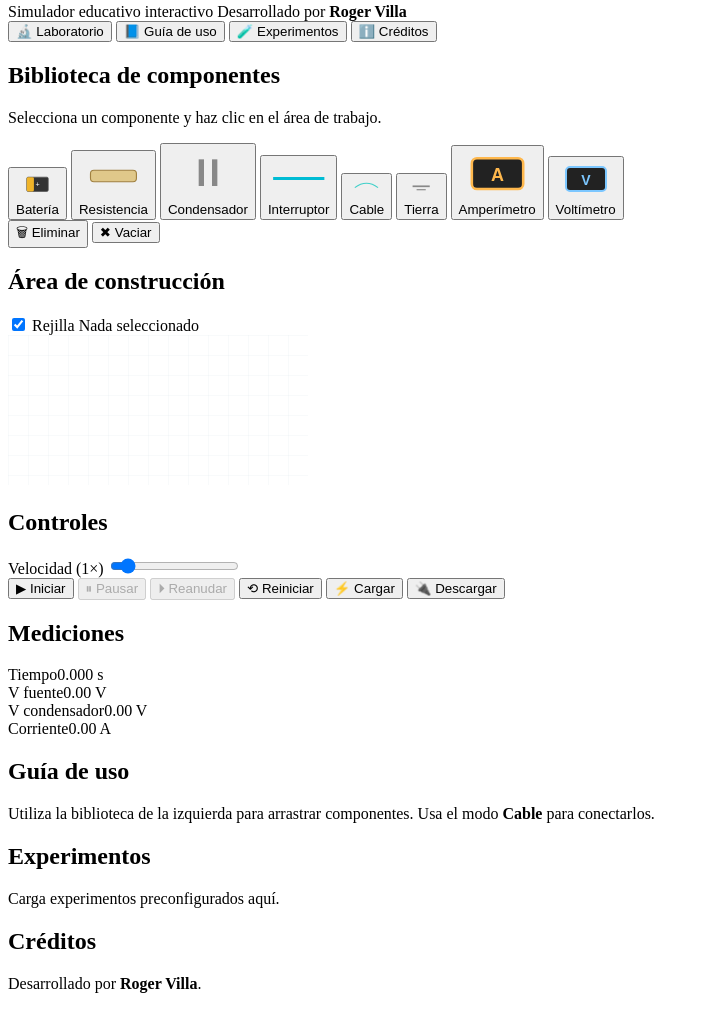
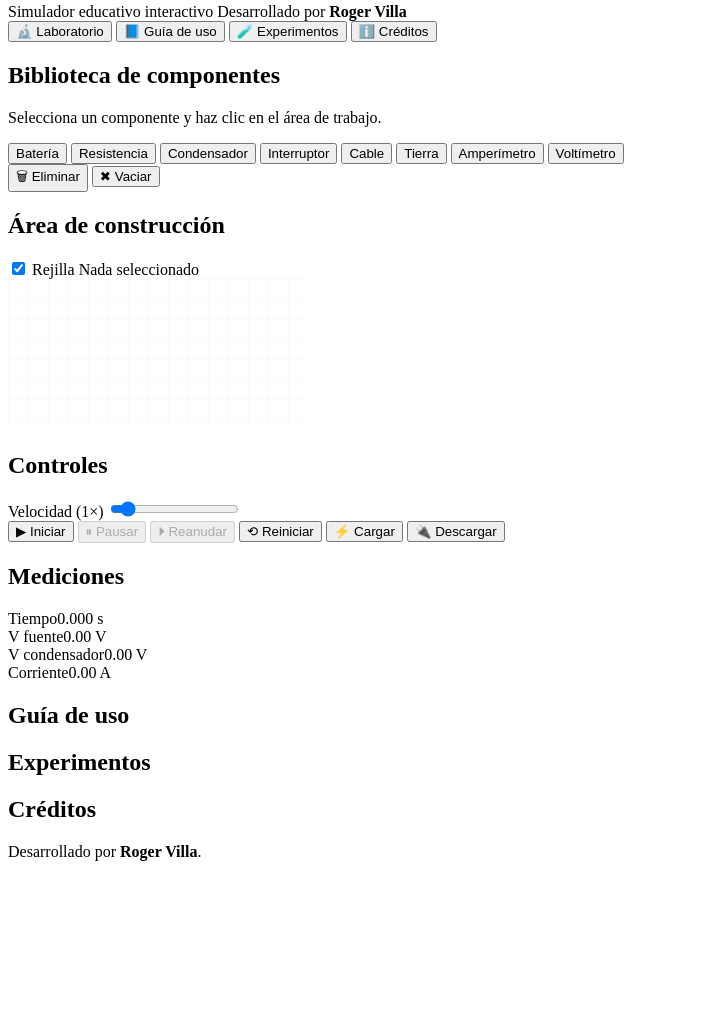
Before and after one commit to roger1997villa/simulador_fisica_II, a plain HTML site: page index.html in a window 1280 px wide. Shown: the part 111-1120 px from the top of the page, without its empty margins (0-706 px from the left). After the commit the page ends 988 px from the top, so only its background shows below. Drawn offline with Linux system fonts and the light colour scheme.

Commit message:
Refactor index.html structure and content

```diff
--- a/index.html
+++ b/index.html
@@ -33,14 +33,14 @@
         <h2 class="panel-title">Biblioteca de componentes</h2>
         <p class="panel-hint">Selecciona un componente y haz clic en el área de trabajo.</p>
         <div class="component-grid">
-          <button class="comp-btn" data-comp="source"><svg viewBox="0 0 60 40"><rect x="15" y="10" width="30" height="20" rx="2" fill="#333" stroke="#555"/><rect x="15" y="10" width="10" height="20" fill="#f0b429" rx="2"/><text x="30" y="24" text-anchor="middle" font-size="10" fill="#fff">+</text></svg><span>Batería</span></button>
-          <button class="comp-btn" data-comp="resistor"><svg viewBox="0 0 60 40"><rect x="10" y="15" width="40" height="10" fill="#e0c88a" stroke="#a08040" rx="3"/></svg><span>Resistencia</span></button>
-          <button class="comp-btn" data-comp="capacitor"><svg viewBox="0 0 60 40"><line x1="25" y1="10" x2="25" y2="30" stroke="#888" stroke-width="4"/><line x1="35" y1="10" x2="35" y2="30" stroke="#888" stroke-width="4"/></svg><span>Condensador</span></button>
-          <button class="comp-btn" data-comp="switch"><svg viewBox="0 0 60 40"><line x1="5" y1="20" x2="55" y2="20" stroke="#00bcd4" stroke-width="3"/></svg><span>Interruptor</span></button>
-          <button class="comp-btn" data-comp="wire"><svg viewBox="0 0 60 40"><path d="M10 20 Q30 5 50 20" fill="none" stroke="#3fd0c9" stroke-width="2"/></svg><span>Cable</span></button>
-          <button class="comp-btn" data-comp="ground"><svg viewBox="0 0 60 40"><line x1="15" y1="18" x2="45" y2="18" stroke="#888" stroke-width="3"/><line x1="22" y1="24" x2="38" y2="24" stroke="#888" stroke-width="2"/></svg><span>Tierra</span></button>
-          <button class="comp-btn" data-comp="ammeter"><svg viewBox="0 0 60 40"><rect x="10" y="8" width="40" height="24" rx="4" fill="#222" stroke="#ffb84d" stroke-width="2"/><text x="30" y="26" text-anchor="middle" font-size="14" fill="#ffb84d" font-weight="bold">A</text></svg><span>Amperímetro</span></button>
-          <button class="comp-btn" data-comp="voltmeter"><svg viewBox="0 0 60 40"><rect x="10" y="8" width="40" height="24" rx="4" fill="#222" stroke="#7cc7ff" stroke-width="2"/><text x="30" y="26" text-anchor="middle" font-size="14" fill="#7cc7ff" font-weight="bold">V</text></svg><span>Voltímetro</span></button>
+          <button class="comp-btn" data-comp="source"><span>Batería</span></button>
+          <button class="comp-btn" data-comp="resistor"><span>Resistencia</span></button>
+          <button class="comp-btn" data-comp="capacitor"><span>Condensador</span></button>
+          <button class="comp-btn" data-comp="switch"><span>Interruptor</span></button>
+          <button class="comp-btn" data-comp="wire"><span>Cable</span></button>
+          <button class="comp-btn" data-comp="ground"><span>Tierra</span></button>
+          <button class="comp-btn" data-comp="ammeter"><span>Amperímetro</span></button>
+          <button class="comp-btn" data-comp="voltmeter"><span>Voltímetro</span></button>
         </div>
         <div class="tool-actions">
           <button id="btn-delete" class="btn btn-danger">🗑 Eliminar</button>
@@ -102,26 +102,9 @@
     </div>
   </main>
 
-  <main id="tab-guide" class="tab-panel">
-    <section class="panel">
-      <h2 class="panel-title">Guía de uso</h2>
-      <p>Utiliza la biblioteca de la izquierda para arrastrar componentes. Usa el modo <strong>Cable</strong> para conectarlos.</p>
-    </section>
-  </main>
-
-  <main id="tab-experiments" class="tab-panel">
-    <section class="panel">
-      <h2 class="panel-title">Experimentos</h2>
-      <p>Carga experimentos preconfigurados aquí.</p>
-    </section>
-  </main>
-
-  <main id="tab-about" class="tab-panel">
-    <section class="panel">
-      <h2 class="panel-title">Créditos</h2>
-      <p>Desarrollado por <strong>Roger Villa</strong>.</p>
-    </section>
-  </main>
+  <main id="tab-guide" class="tab-panel"><section class="panel"><h2 class="panel-title">Guía de uso</h2></section></main>
+  <main id="tab-experiments" class="tab-panel"><section class="panel"><h2 class="panel-title">Experimentos</h2></section></main>
+  <main id="tab-about" class="tab-panel"><section class="panel"><h2 class="panel-title">Créditos</h2><p>Desarrollado por <strong>Roger Villa</strong>.</p></section></main>
 
   <script src="script.js"></script>
 </body>
```
